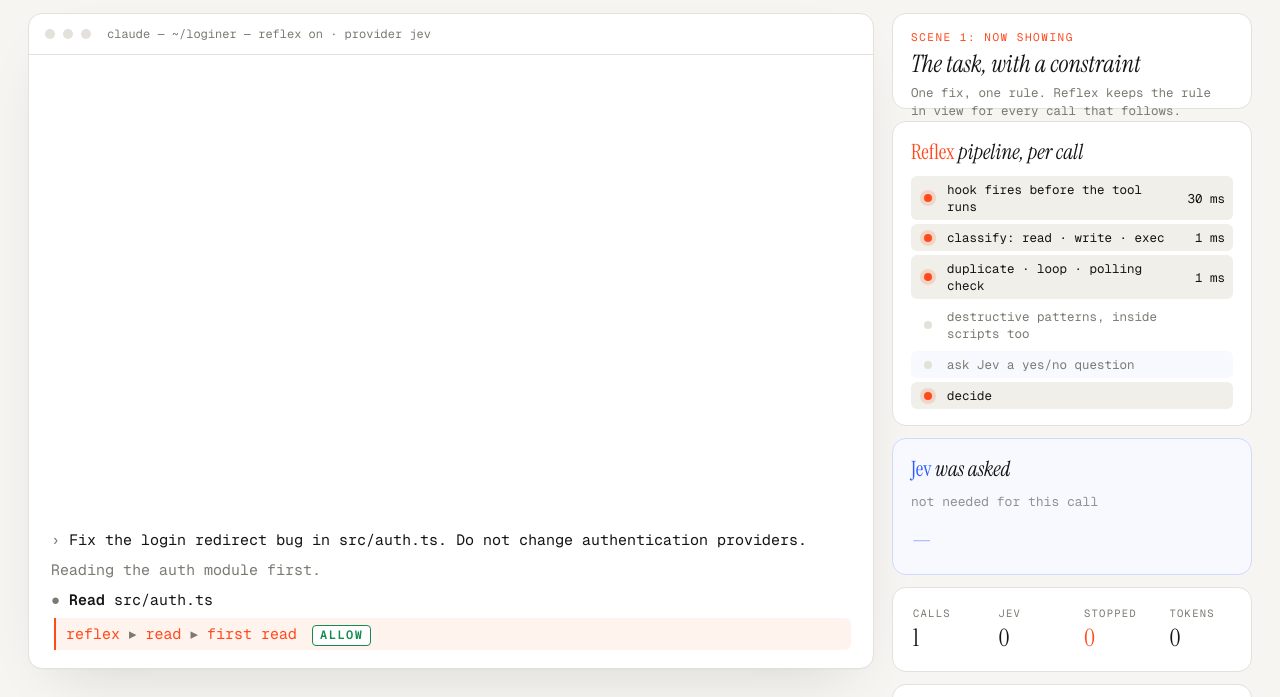
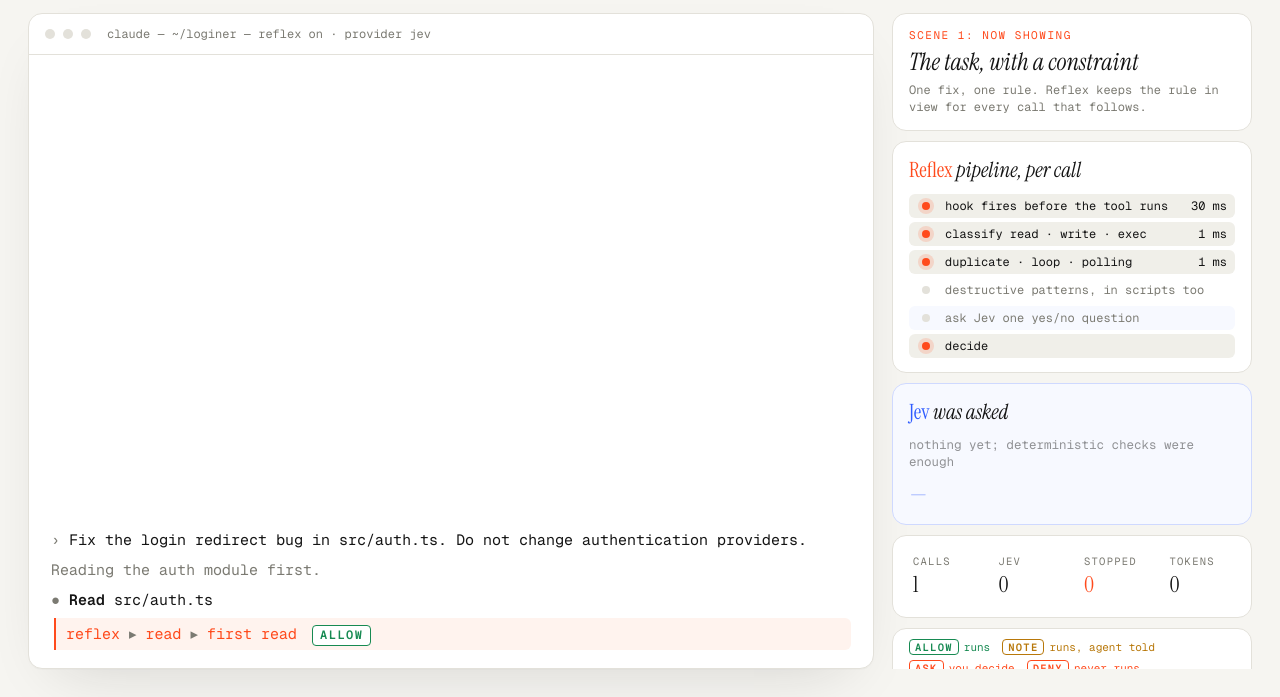
Before and after one commit to andrewli8/reflex, a website: page apps/demo/terminal.html in a window 1280 px wide. Shown: the part 103-800 px from the top of the page. Drawn offline with nearby package versions, Linux system fonts and the light colour scheme.

```diff
--- a/apps/demo/terminal.html
+++ b/apps/demo/terminal.html
@@ -35,16 +35,16 @@ html,body{margin:0;height:100%;background:var(--bg);color:var(--ink);font-family
 .res{color:var(--dim);padding-left:1.1em}
 .cursor::after{content:"▍";color:var(--acc);animation:b 1s steps(2) infinite}
 @keyframes b{50%{opacity:0}}
-.side{display:flex;flex-direction:column;gap:12px;min-height:0}
-.card{background:var(--term);border:1px solid var(--line);border-radius:14px;padding:16px 18px}
+.side{display:flex;flex-direction:column;gap:10px;min-height:0;overflow:hidden}
+.card{background:var(--term);border:1px solid var(--line);border-radius:14px;padding:14px 16px}
 .card h3{margin:0 0 10px;font:italic 400 21px "Instrument Serif",serif}
 .card h3 i{color:var(--acc);font-style:normal}
-.cap{min-height:96px;transition:opacity .3s}
+.cap{min-height:118px;transition:opacity .3s}
 .cap small{display:block;color:var(--acc);font-size:11px;letter-spacing:.14em;text-transform:uppercase;margin-bottom:6px}
 .cap b{display:block;font:italic 400 24px/1.15 "Instrument Serif",serif;margin-bottom:6px}
-.cap p{margin:0;color:var(--dim);font-size:12.5px;line-height:1.5}
+.cap p{margin:0;color:var(--dim);font-size:12px;line-height:1.45}
 .stages{display:flex;flex-direction:column;gap:4px}
-.st{display:grid;grid-template-columns:18px 1fr auto;gap:10px;align-items:center;font-size:12.5px;color:var(--dim);padding:5px 8px;border-radius:6px;transition:background .2s,color .2s}
+.st{display:grid;grid-template-columns:18px 1fr auto;gap:10px;align-items:center;font-size:12px;color:var(--dim);padding:4px 8px;white-space:nowrap;border-radius:6px;transition:background .2s,color .2s}
 .st i{width:8px;height:8px;border-radius:50%;background:var(--line);justify-self:center}
 .st.on{background:var(--soft);color:var(--ink)}.st.on i{background:var(--acc);box-shadow:0 0 0 4px rgba(255,74,28,.16)}
 .st.jev.on{background:#eef2ff}.st.jev.on i{background:var(--jev);box-shadow:0 0 0 4px rgba(47,92,255,.16)}
@@ -52,20 +52,20 @@ html,body{margin:0;height:100%;background:var(--bg);color:var(--ink);font-family
 .st.on .ms{color:var(--ink)}
 .jev{border-color:#cfd9ff;background:#f7f9ff}
 .jev h3 i{color:var(--jev)}
-.jev .q{color:var(--ink);font-size:13px;min-height:20px}
+.jev .q{color:var(--ink);font-size:12.5px;min-height:18px}
 .jev .ans{display:flex;align-items:baseline;gap:10px;margin-top:6px}
-.jev .ans b{font:400 30px "Instrument Serif",serif;color:var(--jev);font-variant-numeric:tabular-nums;min-width:64px}
+.jev .ans b{font:400 26px "Instrument Serif",serif;color:var(--jev);font-variant-numeric:tabular-nums;min-width:64px}
 .jev .ans span{color:var(--dim);font-size:12px}
 .jev.idle .q,.jev.idle .ans{opacity:.45}
 .k{display:grid;grid-template-columns:repeat(4,1fr);gap:8px;padding:12px}
 .k div{padding:6px 8px}
 .k small{display:block;color:var(--dim);font-size:10.5px;letter-spacing:.12em;text-transform:uppercase;margin-bottom:2px}
-.k b{font:400 24px "Instrument Serif",serif;font-variant-numeric:tabular-nums}
+.k b{font:400 22px "Instrument Serif",serif;font-variant-numeric:tabular-nums}
 .k b.acc{color:var(--acc)}
-.legend{display:flex;flex-wrap:wrap;gap:6px 12px;font-size:11.5px;color:var(--dim);padding:12px 18px}
+.legend{display:flex;flex-wrap:wrap;gap:5px 12px;font-size:11px;color:var(--dim);padding:10px 16px}
 .legend span b{display:inline-block;border:1.5px solid currentColor;border-radius:4px;padding:0 5px;font-size:10.5px;font-weight:600;letter-spacing:.12em;margin-right:5px}
 .legend .ok{color:var(--ok)}.legend .acc{color:var(--acc)}.legend .w{color:var(--warn)}
-.note{color:var(--dim);font-size:11.5px;line-height:1.5;padding:0 4px}
+.note{color:var(--dim);font-size:11px;line-height:1.4;padding:0 4px}
 </style>
 </head>
 <body>
@@ -88,10 +88,10 @@ html,body{margin:0;height:100%;background:var(--bg);color:var(--ink);font-family
         <h3><i>Reflex</i> pipeline, per call</h3>
         <div class="stages">
           <div class="st" data-s="hook"><i></i><span>hook fires before the tool runs</span><span class="ms"></span></div>
-          <div class="st" data-s="classify"><i></i><span>classify: read · write · exec</span><span class="ms"></span></div>
-          <div class="st" data-s="dedupe"><i></i><span>duplicate · loop · polling check</span><span class="ms"></span></div>
-          <div class="st" data-s="script"><i></i><span>destructive patterns, inside scripts too</span><span class="ms"></span></div>
-          <div class="st jev" data-s="jev"><i></i><span>ask Jev a yes/no question</span><span class="ms"></span></div>
+          <div class="st" data-s="classify"><i></i><span>classify read · write · exec</span><span class="ms"></span></div>
+          <div class="st" data-s="dedupe"><i></i><span>duplicate · loop · polling</span><span class="ms"></span></div>
+          <div class="st" data-s="script"><i></i><span>destructive patterns, in scripts too</span><span class="ms"></span></div>
+          <div class="st jev" data-s="jev"><i></i><span>ask Jev one yes/no question</span><span class="ms"></span></div>
           <div class="st" data-s="policy"><i></i><span>decide</span><span class="ms"></span></div>
         </div>
       </div>
@@ -113,7 +113,7 @@ html,body{margin:0;height:100%;background:var(--bg);color:var(--ink);font-family
         <span class="acc"><b>DENY</b>never runs</span>
         <span class="w"><b>TRIM</b>output cut</span>
       </div>
-      <div class="note">Scripted replay of real events: the sync.sh catch, Jev scores from the constraint probe, trim sizes from the benchmark. Latencies are measured medians.</div>
+      <div class="note">Scripted replay of real events: sync.sh catch, Jev scores from the constraint probe, trim sizes from the benchmark. Latencies are measured medians.</div>
     </div>
   </div>
 </div>
@@ -130,12 +130,12 @@ function ms(name, v){ const s = stages.find(x => x.dataset.s === name); if (s) s
 function clearMs(){ stages.forEach(s => s.querySelector('.ms').textContent = ''); }
 const N = 6; dots.innerHTML = '<i></i>'.repeat(N);
 async function scene(n, title, blurb){
+  cap.style.opacity = 0; await sleep(300);
   sn.textContent = n; [...dots.children].forEach((d, i) => d.classList.toggle('on', i < n));
-  cap.style.opacity = 0; await sleep(300);
   cap.innerHTML = `<small>scene ${n}: now showing</small><b>${title}</b><p>${blurb}</p>`;
   cap.style.opacity = 1; await sleep(1100);
 }
-function jevIdle(){ jevcard.classList.add('idle'); jq.textContent = 'not needed for this call'; jv.textContent = '—'; jms.textContent = ''; }
+function jevIdle(){ jevcard.classList.add('idle'); }
 
 // Each call: the tool line, then Reflex's inline trace, stage lights, decision, result.
 async function call(o){
```
Also changed, not shown: docs/PLAN.md (+2 -0 lines), CHANGELOG.md, README.md.
